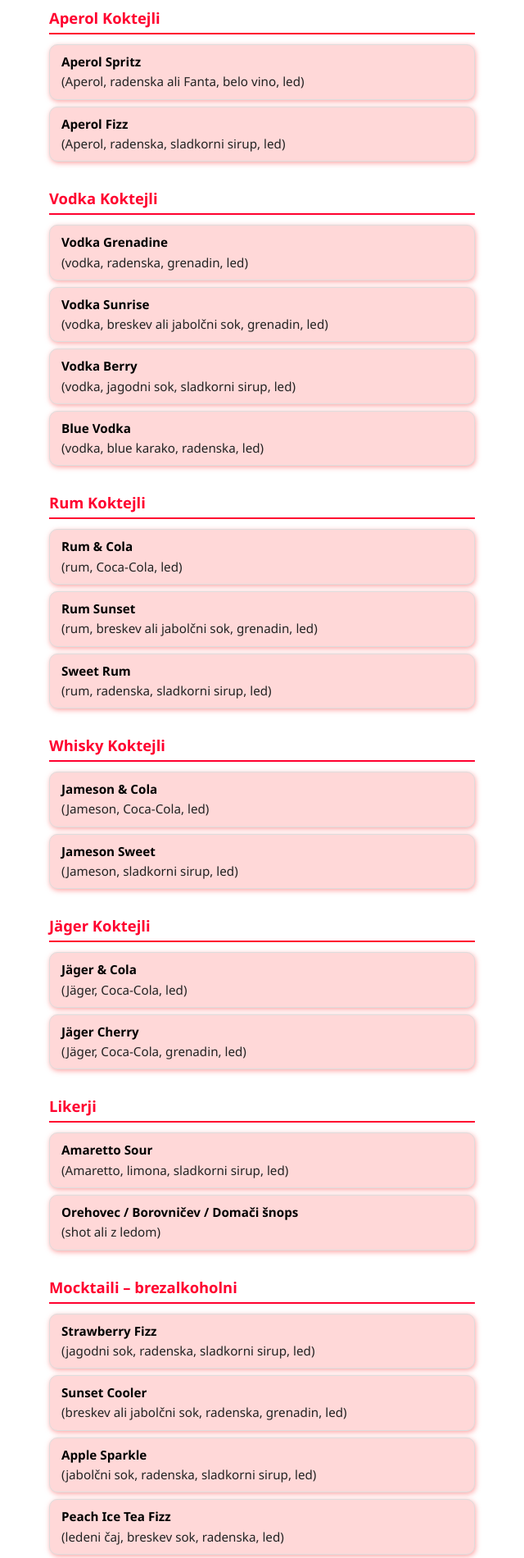
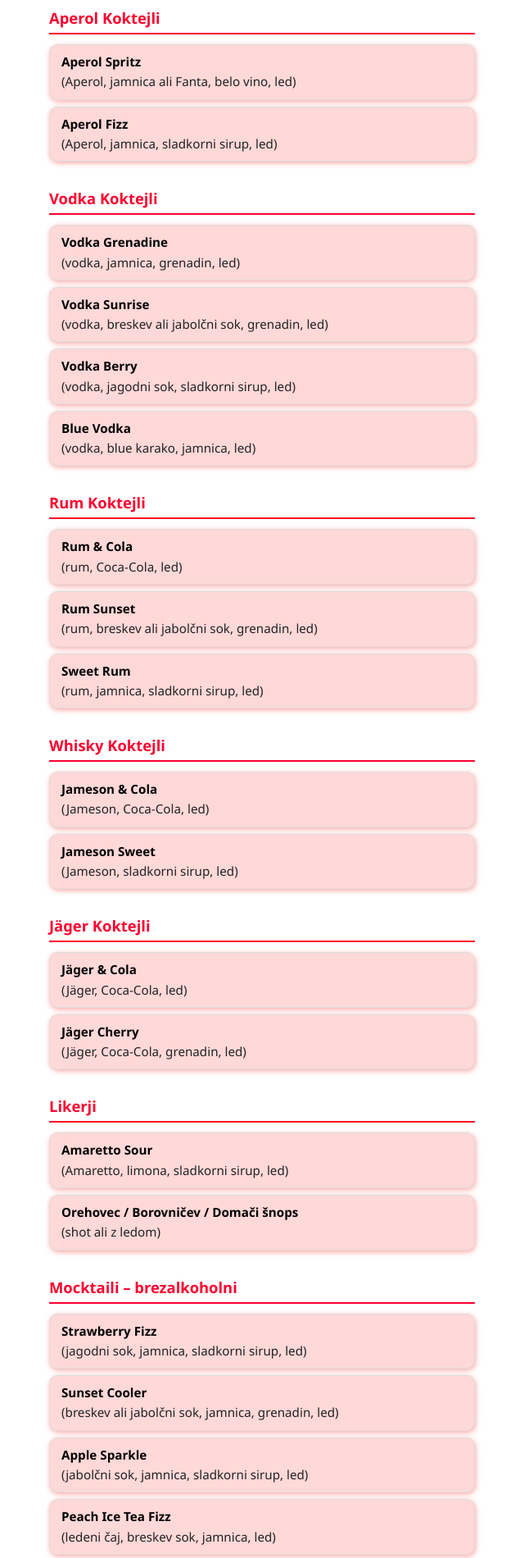
Before and after one commit to laradrobic/meni, a plain HTML site: page index.html in a window 1280 px wide. Shown: the part 2700-4600 px from the top of the page at 82% size, without its empty margins (320-960 px from the left). Drawn offline with Linux system fonts and the light colour scheme.

Commit message:
Update cocktail ingredients to use 'jamnica'

```diff
--- a/index.html
+++ b/index.html
@@ -65,27 +65,27 @@
   <!-- =============================== -->
   <h2>Malibu Koktejli</h2>
   <p><span class="cocktail">Malibu &amp; Cola</span> (Malibu, Coca-Cola, led)</p>
-  <p><span class="cocktail">Malibu Fizz</span> (Malibu, radenska, sladkorni sirup, led)</p>
+  <p><span class="cocktail">Malibu Fizz</span> (Malibu, jamnica, sladkorni sirup, led)</p>
   <p><span class="cocktail">Malibu Berry</span> (Malibu, ananasov sok, led)</p>
   <p><span class="cocktail">Malibu Sunset</span> (Malibu, breskev ali jabolčni sok, grenadin, led)</p>
   <p><span class="cocktail">Malibu Champagne Punch</span> (Malibu, breskev sok, šampanjec, grenadin)</p>
-  <p><span class="cocktail">Blue Coconut</span> (Malibu, blue karako, radenska, led)</p>
+  <p><span class="cocktail">Blue Coconut</span> (Malibu, blue karako, jamnica, led)</p>
 
   <!-- =============================== -->
   <!-- APEROL KOKTEJLI -->
   <!-- =============================== -->
   <h2>Aperol Koktejli</h2>
-  <p><span class="cocktail">Aperol Spritz</span> (Aperol, radenska ali Fanta, belo vino, led)</p>
-  <p><span class="cocktail">Aperol Fizz</span> (Aperol, radenska, sladkorni sirup, led)</p>
+  <p><span class="cocktail">Aperol Spritz</span> (Aperol, jamnica ali Fanta, belo vino, led)</p>
+  <p><span class="cocktail">Aperol Fizz</span> (Aperol, jamnica, sladkorni sirup, led)</p>
 
   <!-- =============================== -->
   <!-- VODKA KOKTEJLI -->
   <!-- =============================== -->
   <h2>Vodka Koktejli</h2>
-  <p><span class="cocktail">Vodka Grenadine</span> (vodka, radenska, grenadin, led)</p>
+  <p><span class="cocktail">Vodka Grenadine</span> (vodka, jamnica, grenadin, led)</p>
   <p><span class="cocktail">Vodka Sunrise</span> (vodka, breskev ali jabolčni sok, grenadin, led)</p>
   <p><span class="cocktail">Vodka Berry</span> (vodka, jagodni sok, sladkorni sirup, led)</p>
-  <p><span class="cocktail">Blue Vodka</span> (vodka, blue karako, radenska, led)</p>
+  <p><span class="cocktail">Blue Vodka</span> (vodka, blue karako, jamnica, led)</p>
 
   <!-- =============================== -->
   <!-- RUM KOKTEJLI -->
@@ -93,7 +93,7 @@
   <h2>Rum Koktejli</h2>
   <p><span class="cocktail">Rum &amp; Cola</span> (rum, Coca-Cola, led)</p>
   <p><span class="cocktail">Rum Sunset</span> (rum, breskev ali jabolčni sok, grenadin, led)</p>
-  <p><span class="cocktail">Sweet Rum</span> (rum, radenska, sladkorni sirup, led)</p>
+  <p><span class="cocktail">Sweet Rum</span> (rum, jamnica, sladkorni sirup, led)</p>
 
   <!-- =============================== -->
   <!-- WHISKY KOKTEJLI -->
@@ -120,14 +120,14 @@
   <!-- MOCKTAILI -->
   <!-- =============================== -->
   <h2>Mocktaili – brezalkoholni</h2>
-  <p><span class="cocktail">Strawberry Fizz</span> (jagodni sok, radenska, sladkorni sirup, led)</p>
-  <p><span class="cocktail">Sunset Cooler</span> (breskev ali jabolčni sok, radenska, grenadin, led)</p>
-  <p><span class="cocktail">Apple Sparkle</span> (jabolčni sok, radenska, sladkorni sirup, led)</p>
-  <p><span class="cocktail">Peach Ice Tea Fizz</span> (ledeni čaj, breskev sok, radenska, led)</p>
+  <p><span class="cocktail">Strawberry Fizz</span> (jagodni sok, jamnica, sladkorni sirup, led)</p>
+  <p><span class="cocktail">Sunset Cooler</span> (breskev ali jabolčni sok, jamnica, grenadin, led)</p>
+  <p><span class="cocktail">Apple Sparkle</span> (jabolčni sok, jamnica, sladkorni sirup, led)</p>
+  <p><span class="cocktail">Peach Ice Tea Fizz</span> (ledeni čaj, breskev sok, jamnica, led)</p>
   <p><span class="cocktail">Cherry Cola Mocktail</span> (Coca-Cola, grenadin, led)</p>
-  <p><span class="cocktail">Berry Lemonade</span> (jagodni sok, radenska, sladkorni sirup, led)</p>
-  <p><span class="cocktail">Pineapple Fizz</span> (ananasov sok, radenska, sladkorni sirup, led)</p>
-    <p><span class="cocktail">Pineapple Sunset</span> (ananasov sok, grenadin, radenska, led)</p>
+  <p><span class="cocktail">Berry Lemonade</span> (jagodni sok, jamnica, sladkorni sirup, led)</p>
+  <p><span class="cocktail">Pineapple Fizz</span> (ananasov sok, jamnica, sladkorni sirup, led)</p>
+    <p><span class="cocktail">Pineapple Sunset</span> (ananasov sok, grenadin, jamnica, led)</p>
     <p><span class="cocktail">Tropical Ice Tea</span> (ananasov sok, ledeni čaj, led)</p>
 
 </body>
```
